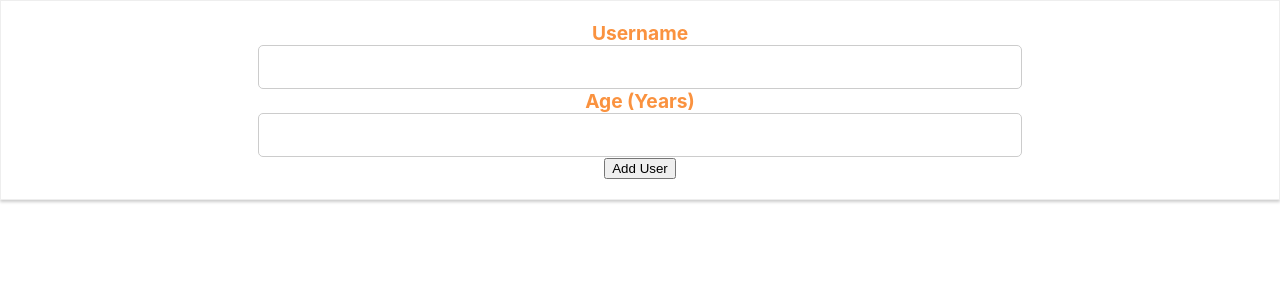
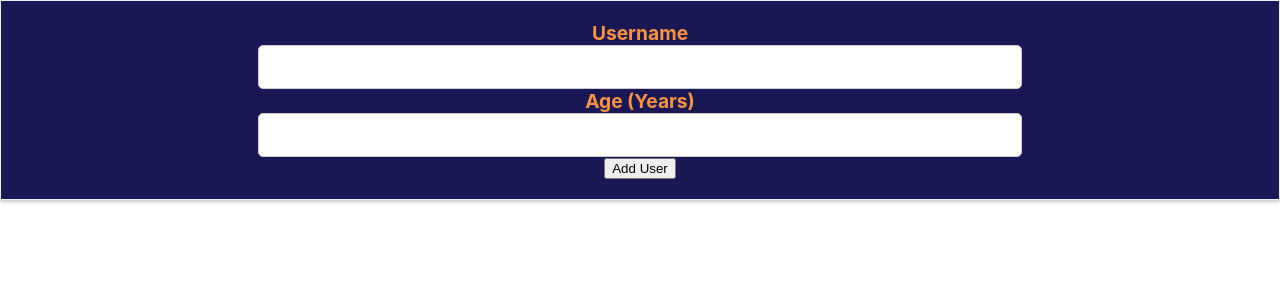
Before and after one commit to YakirHasid/React-User-Managment, a React (Create React App) app: page / in a window 1280 px wide. Shown: the top 300 px of the page. Built offline with nearby package versions, Linux system fonts and the light colour scheme.

Commit message:
added background color

```diff
--- a/src/UI/Card/Card.module.css
+++ b/src/UI/Card/Card.module.css
@@ -3,4 +3,5 @@
     box-shadow: 0 2px 3px #ccc;
     padding: 20px;
     text-align: center;
+    background-color: color-mix(in hsl shorter hue, #7c7ae2 20%, #0c0b25 80%);
   }
```
